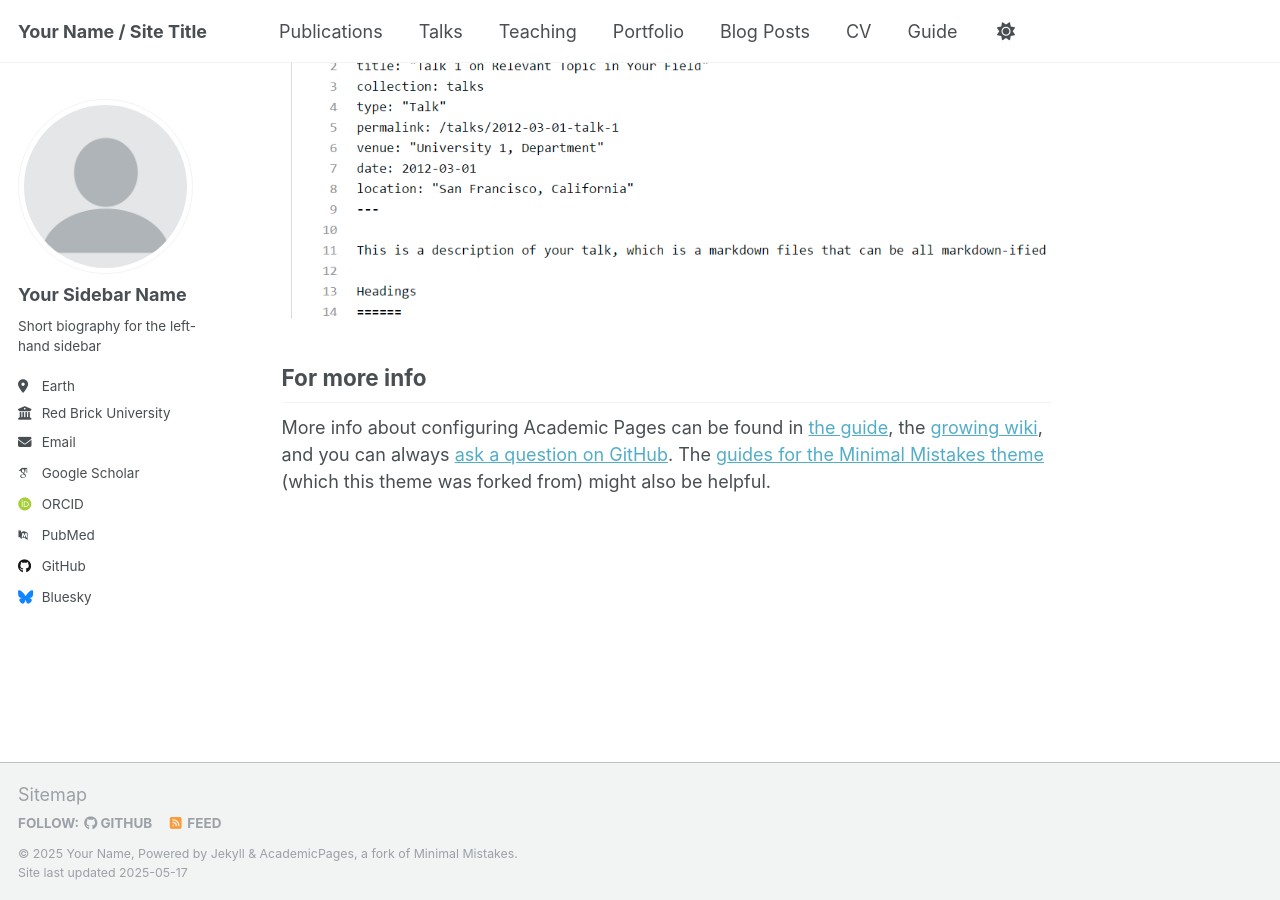
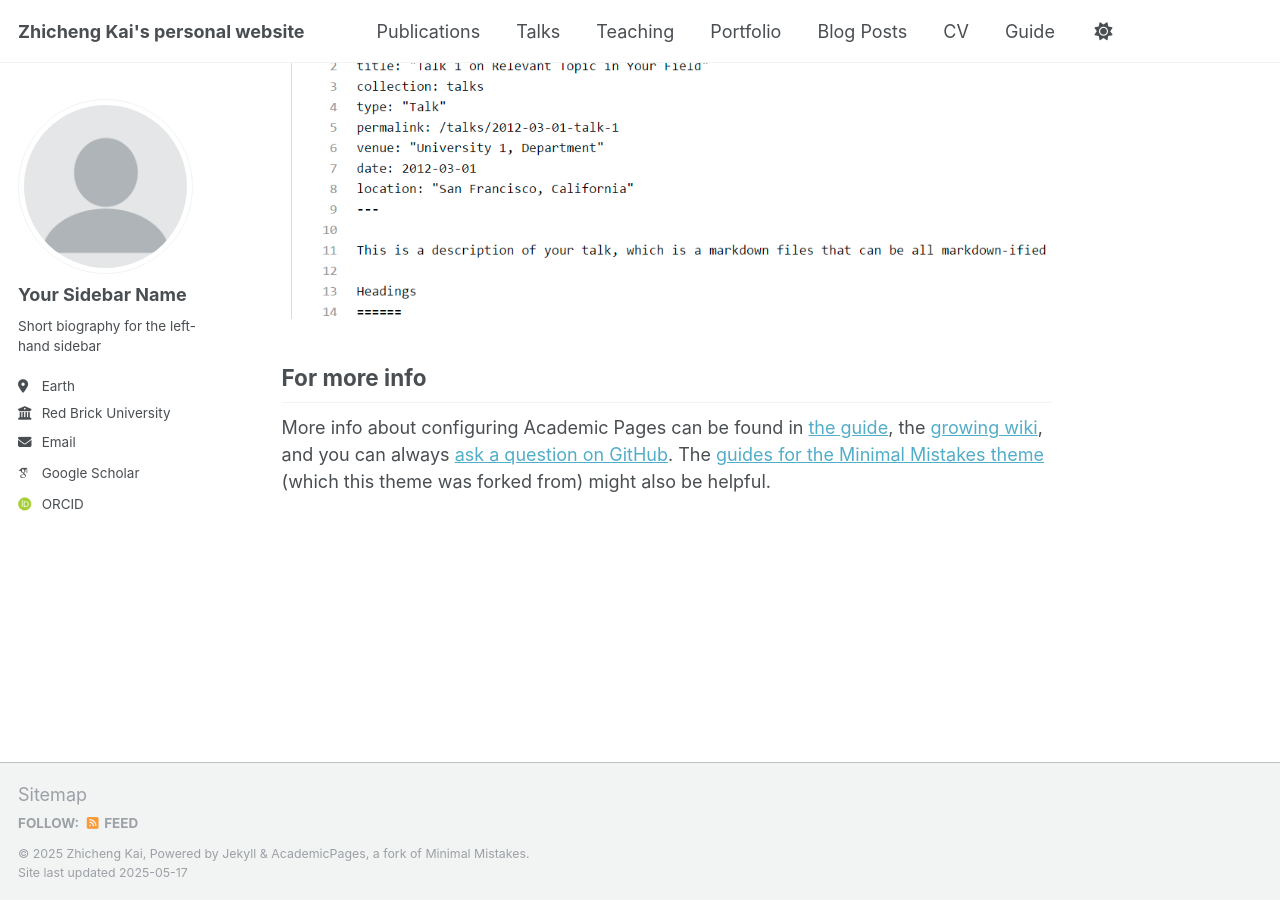
Before and after one commit to ZhichengKai/ZhichengKai.github.io, a Jekyll site: the page built from _pages/about.md, in a window 1280 px wide and 900 px high, scrolled down 2636 px. Built offline with Jekyll 4.4.1, drawn with Linux system fonts in a browser that asks for light colours; some web fonts are replaced.

Commit message:
Update _config.yml

```diff
--- a/_config.yml
+++ b/_config.yml
@@ -9,13 +9,13 @@
 # Basic Site Settings
 locale                   : "en-US"
 site_theme               : "default"
-title                    : "Your Name / Site Title"
+title                    : "Zhicheng Kai's personal website"
 title_separator          : "-"
-name                     : &name "Your Name"
+name                     : &name "Zhicheng Kai"
 description              : &description "personal description"
-url                      : https://academicpages.github.io # the base hostname & protocol for your site e.g. "https://[your GitHub username].github.io" or if you already have some other page hosted on Github then use "https://[your GitHub username].github.io/[Your Repo Name]"
+url                      : https://ZhichengKai.github.io # the base hostname & protocol for your site e.g. "https://[your GitHub username].github.io" or if you already have some other page hosted on Github then use "https://[your GitHub username].github.io/[Your Repo Name]"
 baseurl                  : "" # the subpath of your site, e.g. "/blog"
-repository               : "academicpages/academicpages.github.io"
+repository               : "ZhichengKai.github.io"
 
 # Site Author - The following control what appear as part of the author content on the side bar.
 #               If a field is blank the icon and link will not appear, otherwise it will be shown.
@@ -38,7 +38,7 @@ author:
   impactstory      : # URL
   orcid            : "http://orcid.org/yourorcidurl"
   semantic         : # URL
-  pubmed           : "https://www.ncbi.nlm.nih.gov/pubmed/?term=john+snow"
+  pubmed           :
   researchgate     : # URL
   scopus           : # URL
 
@@ -46,12 +46,12 @@ author:
   bitbucket        : # Username - Update with your username on the site
   codepen          : # Username
   dribbble         : # Username
-  github           : "academicpages"
+  github           :
   kaggle           : # Username
   stackoverflow    : # User number or user number and name (i.e., use "1" or "1/jeff-atwood")
 
   # Social media
-  bluesky          : "bsky.app" # Replace this with you Bluesky username
+  bluesky          :
   facebook         : # Username
   flickr           : # Username
   foursquare       : # Username
@@ -89,7 +89,7 @@ publication_category:
 teaser                   :  # filename of teaser fallback teaser image placed in /images/, .e.g. "500x300.png"
 breadcrumbs              : false # true, false (default)
 words_per_minute         : 160
-future                   : true
+future                   : false
 read_more                : "disabled" # if enabled, adds "Read more" links to excerpts
 talkmap_link             : false      #change to true to add link to talkmap on talks page
 comments:
```
